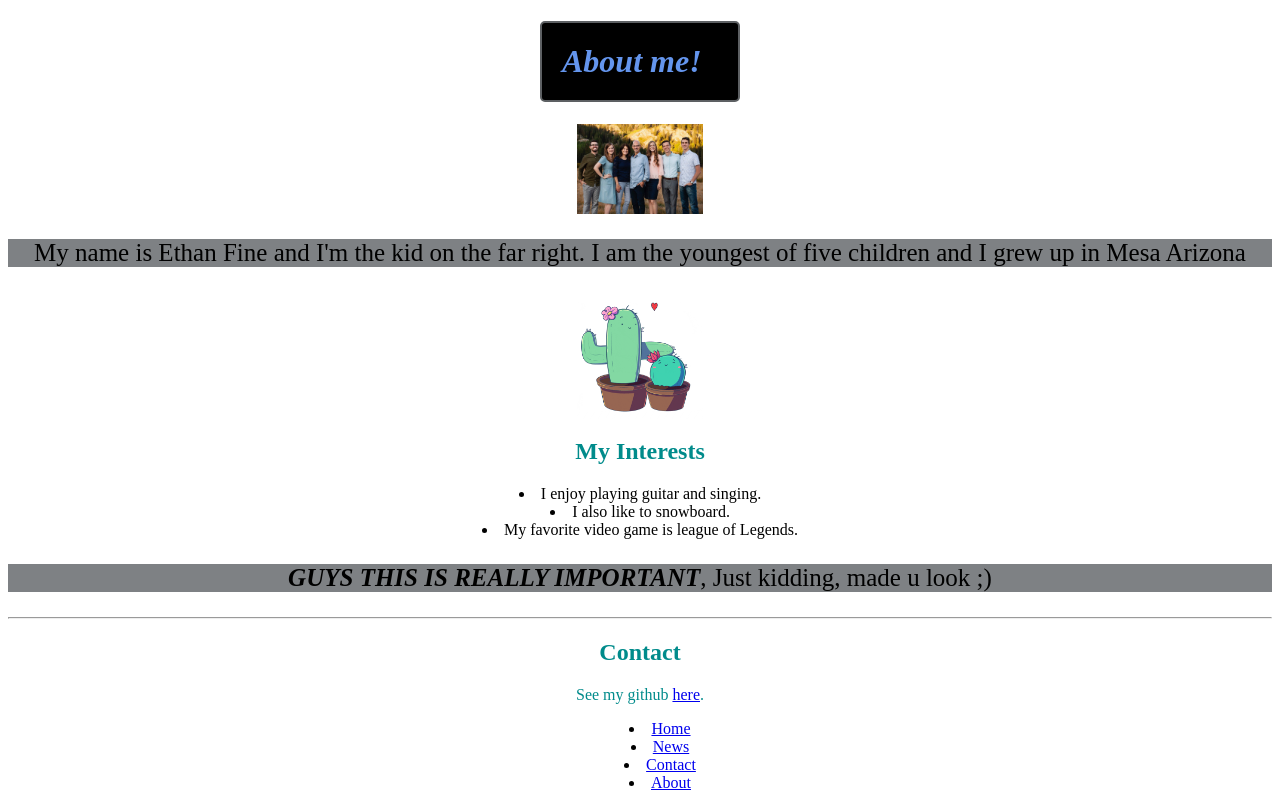
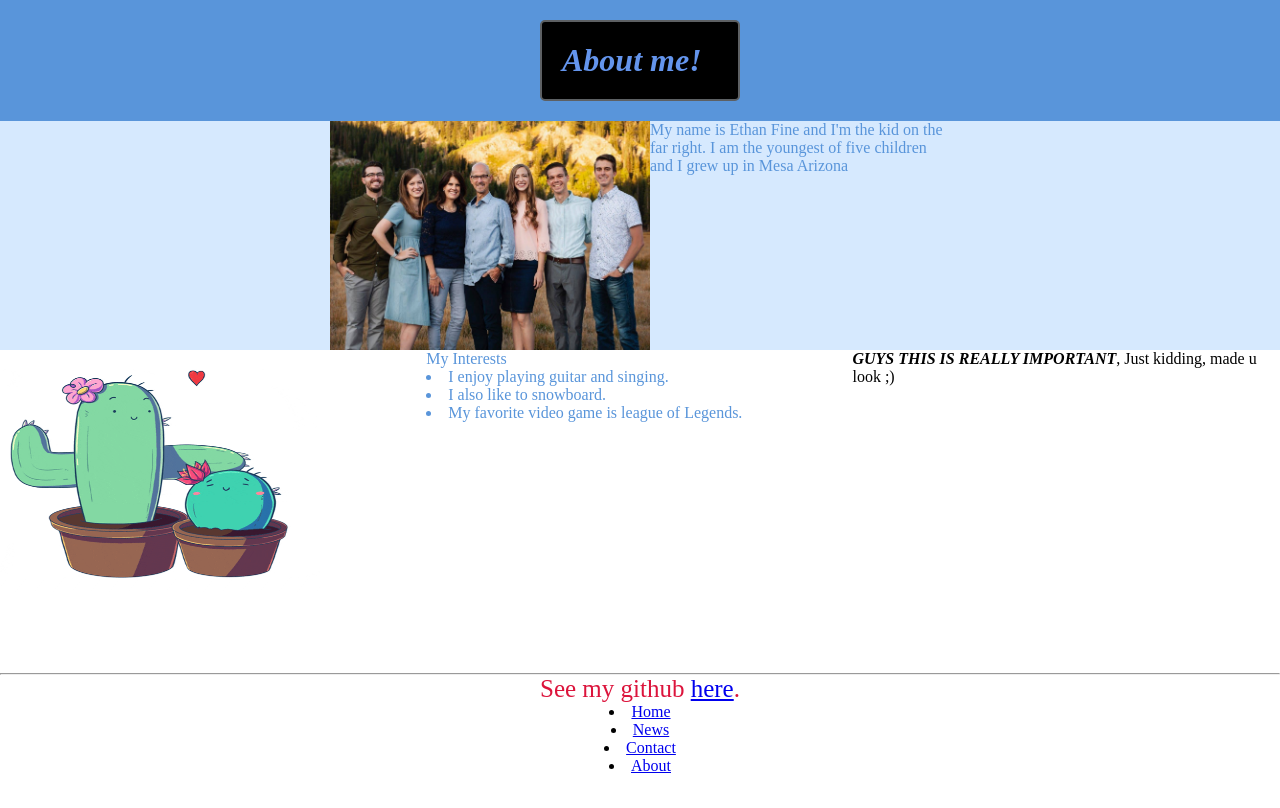
Before and after one commit to ethanfine1/Portfolio, a plain HTML site: page index.html in a window 1280 px wide. Drawn offline with Linux system fonts and the light colour scheme.

Commit message:
another commit

```diff
--- a/index.html
+++ b/index.html
@@ -2,39 +2,48 @@
   <html>
     <head>
       <title>A little about me!</title>
-      <link rel='stylesheet' href='styles.css'/>
+      <link rel='stylesheet' href='styles1.css'/>
       </head>
       <body>
+        <div class='menu-container'>
         <H1 id='header'>About me!</h1>
+        </div>
+      <div class='family-container'>
+        <img src='family.jpg' style="width: 25%; height: 25%;"/>
+        <div class='info'>My name is Ethan Fine and I'm the kid on the far right. I am the
+          youngest of five children and I grew up in Mesa Arizona</div>
+      </div>
+      <div class='big-c'>
+        <div class='cactus-container'>
+          <img src='giphy.gif' style="width: 75%; height: 75%;"/>
+        </div>
+        <div class='interest-container'>
+        <div class='header'>My Interests</div>
 
-        <img src='family.jpg' alt='family' class='center'/>
-        <p class='text'>My name is Ethan Fine and I'm the kid on the far right. I am the
-          youngest of five children and I grew up in Mesa Arizona</p>
-
-        <img src='giphy.gif' alt='loving cactus' class='center'/>
-
-        <h2 class='header'>My Interests</h2>
-
-        <div>
         <u1>
             <li>I enjoy playing guitar and singing.</li>
             <li>I also like to snowboard.</li>
             <li>My favorite video game is league of Legends.</li>
         </ul>
-      </div>
-
+    </div>
+    <div class='footer'>
         <p class='text'><strong><em>GUYS THIS IS REALLY IMPORTANT</em></strong>,
           Just kidding, made u look ;)</p>
+    </div>
+  </div>
 
       <hr/>
-      <h2 class='header'>Contact</h2>
-      <p class='header'>See my github <a href='https://github.com/ethanfine1?tab=repositories'>here</a>.</p>
 
+      <div class='contact-container'>
+      <div class='header1'>See my github <a href='https://github.com/ethanfine1?tab=repositories'>here</a>.</div>
+    </div>
+      <div class='links'>
       <ul>
         <li><a href="default.asp">Home</a></li>
         <li><a href="news.asp">News</a></li>
         <li><a href="contact.asp">Contact</a></li>
         <li><a href="about.asp">About</a></li>
       </ul>
+    </div>
       </body>
   </html>
--- /dev/null
+++ b/styles1.css
@@ -0,0 +1,104 @@
+*{
+ margin: 0;
+ padding: 0;
+ box-sizing: border-box;
+}
+
+
+#header{
+  color: #6495ED;
+  display: block;             /* Add this */
+  font-style: oblique;
+  background-color: #000000;
+  font-weight: bold;
+  padding: 20px;
+  border: 2px solid #5D6063;
+  border-radius: 5px;
+  width: 200px;
+  margin-left: auto;
+  margin-right: auto;
+  box-sizing: border-box;  /
+}
+
+
+.menu-container {
+  color: #fff;
+  background-color: #5995DA;  /* Blue */
+  padding: 20px 0;
+  display: flex;
+  justify-content: center;    /* Add this */
+}
+
+.family-container {
+  color: #5995DA;
+  background-color: #D6E9FE;
+  display: flex;
+  justify-content: center;
+}
+
+.big-c {
+  height: 100%;
+  width: 100%;
+  display: flex;
+}
+.cactus-container {
+  justify-content: center;
+}
+
+.interest-container {
+  color: #5995DA;
+  background-color: #00000;
+  justify-content: center;
+}
+
+.footer {
+  justify-content: center;
+}
+
+.contact-container {
+  display: flex;
+  justify-content: center;
+}
+
+.header {
+  text-align: left;
+}
+
+.header1 {
+  color: #DC143C;
+  font-size: 25px;
+}
+
+.family-pic {
+  margin: auto;
+  width: 25%;
+}
+
+.info {
+  width: 300px;
+}
+
+.cactus {
+  margin: auto;
+  width: 50%;
+}
+
+ul {
+  text-align: center;
+  list-style: inside;
+}
+
+/* Desktop Styles */
+@media only screen and (min-width: 961px) {
+    .cactus-container,
+    .interest-container,
+    .footer {
+      width:33.3%;
+    }
+}
+
+@media only screen and (max-width: 400px) {
+  body {
+    background-color: #F09A9D; /* Red */
+  }
+}
```
